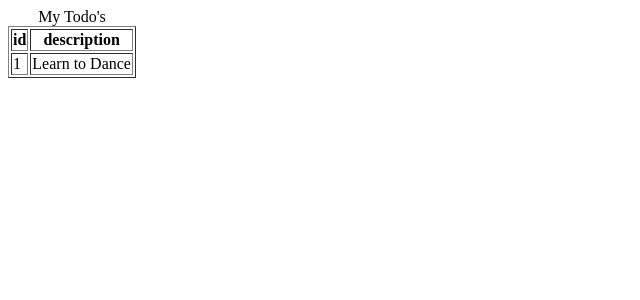
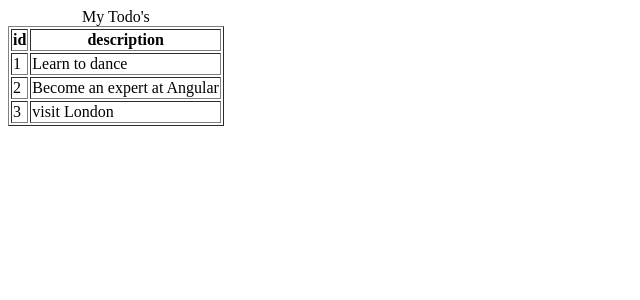
Before and after one commit to kbhalla22/ToDo-Angular-SpringBoot, an Angular app: page /todos in a window 1280 px wide. Shown: the top 300 px of the page, without its empty margins (0-640 px from the left). Built offline with nearby package versions, Linux system fonts and the light colour scheme.

Commit message:
created todos page

```diff
--- a/src/app/list-todos/list-todos.component.html
+++ b/src/app/list-todos/list-todos.component.html
@@ -7,7 +7,8 @@
     </tr>
   </thead>
   <tbody>
-    <tr>
+    <!-- for(Todo todo:todos-->
+    <tr *ngFor="let todo of todos">
       <td>{{todo.id}}</td>
       <td>{{todo.description}}</td>
     </tr>
--- a/src/app/list-todos/list-todos.component.ts
+++ b/src/app/list-todos/list-todos.component.ts
@@ -6,10 +6,15 @@ import { Component, OnInit } from '@angular/core';
   styleUrls: ['./list-todos.component.css']
 })
 export class ListTodosComponent implements OnInit {
-todo={
-  id: 1,
-  description: 'Learn to Dance'
-}
+  todos=[
+    {id:1, description:'Learn to dance'},
+    {id:2, description:'Become an expert at Angular'},
+    {id:3, description:'visit London'}
+  ]
+// todo={
+//   id: 1,
+//   description: 'Learn to Dance'
+// }
   constructor() { }
 
   ngOnInit() {
--- a/src/app/welcome/welcome.component.html
+++ b/src/app/welcome/welcome.component.html
@@ -1 +1,3 @@
-Welcome {{name}}. Welcome to our app.
+<div>Welcome {{name}}. Welcome to our app.</div>
+
+<div>You can manage your todos here. <a routerLink="/todos">here</a></div>
```
